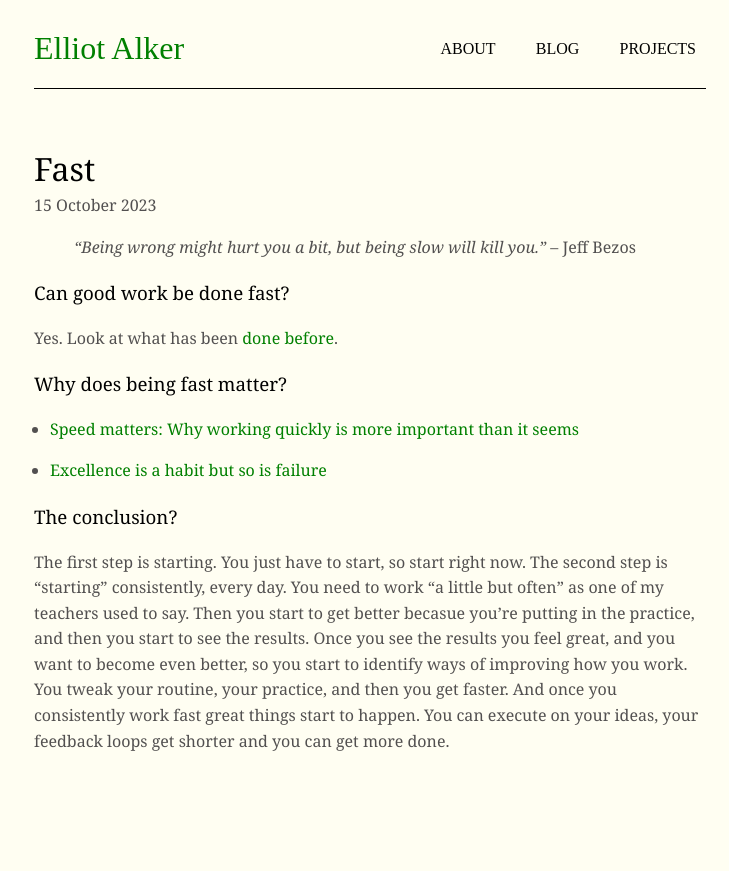
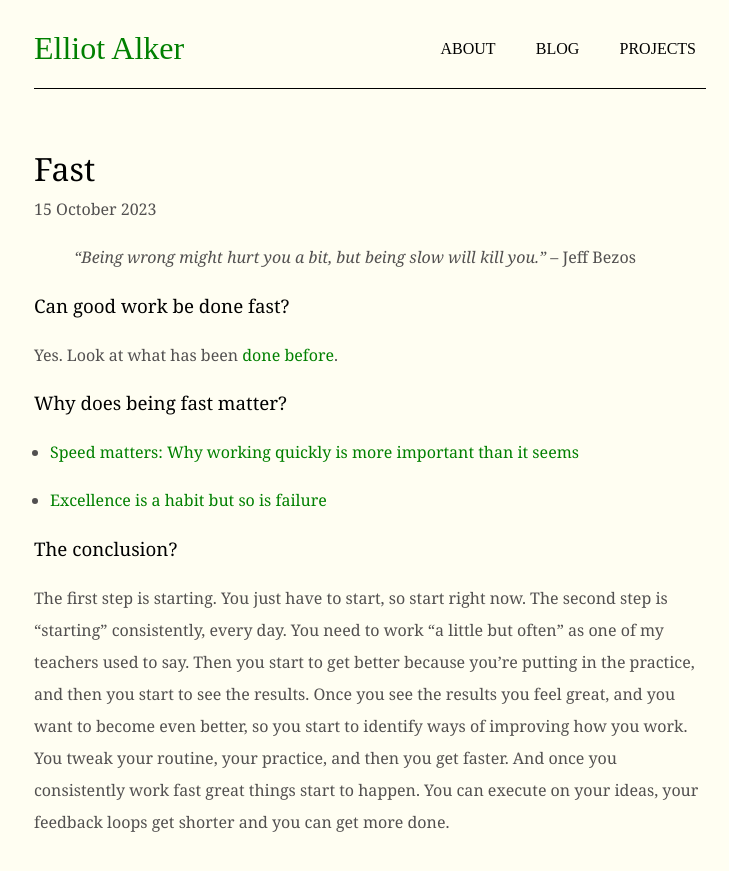
Before and after one commit to ealker/ealker.github.io, a Jekyll site: the page built from _posts/2023-10-15-fast.md, in a window 1280 px wide. Shown: the top 871 px of the page, without its empty margins (270-999 px from the left). Built offline with Jekyll 4.4.1, drawn with Linux system fonts in a browser that asks for light colours.

Commit message:
Change line height posts and spell check post

```diff
--- a/_posts/2023-10-15-fast.md
+++ b/_posts/2023-10-15-fast.md
@@ -20,7 +20,7 @@ Yes. Look at what has been [done before](https://patrickcollison.com/fast).
 
 The first step is starting. You just have to start, so start right now.
 The second step is "starting" consistently, every day. You need to work "a little but often" as one of my teachers used to say.
-Then you start to get better becasue you're putting in the practice, and then you start to see the results.
+Then you start to get better because you're putting in the practice, and then you start to see the results.
 Once you see the results you feel great, and you want to become even better, so you start to identify ways of improving how you work.
 You tweak your routine, your practice, and then you get faster.
 And once you consistently work fast great things start to happen. You can execute on your ideas, your feedback loops get shorter and you can get more done.
--- a/_sass/main.scss
+++ b/_sass/main.scss
@@ -118,6 +118,7 @@ header a:hover {
 .post-content {
   p {
     font-family: 'Georgia', Serif;
+    line-height: 2;
   }
 
   h1, h2, h3, h4 {
```
